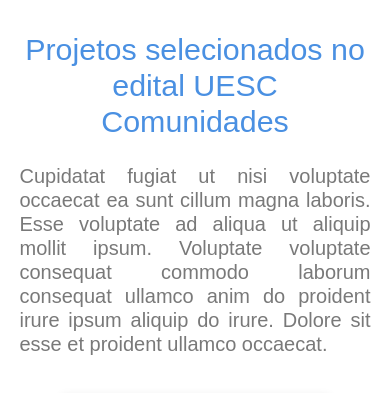
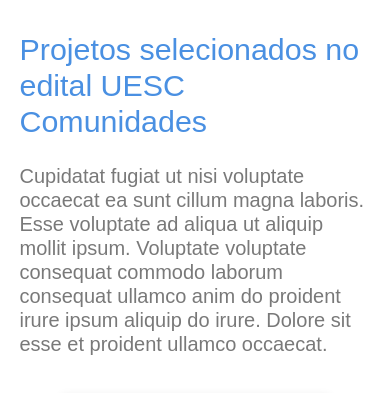
Before and after one commit to NUCOM-PROEX-UESC/UESC-Comunidades, a PHP site: page /uesccomunidades.html in a window 390 px wide. Shown: the part 374-767 px from the top of the page. Run offline with PHP 8.4, Linux system fonts and the light colour scheme; some libraries are stand-ins or nearby versions.

Commit message:
FIX: Corrigindo alguns detalhes do MediaQuery

```diff
--- a/css/uesccomunidade.css
+++ b/css/uesccomunidade.css
@@ -223,6 +223,10 @@
     width: 90vw;
   }
 
+  .corpo_projeto h3 {
+    margin-top: 1rem!important;
+  }
+
   .coordenadores {
     display: flex;
     gap: 5px;
--- a/css/uesccomunidades.css
+++ b/css/uesccomunidades.css
@@ -26,6 +26,7 @@
 @media only screen and (max-width: 768px) {
     .comunidade h2 {
         text-decoration: none;
+        text-align: left;
         width: 90vw;
         font-size: 1.9rem;
         color: #4a90e2; /* Azul mais claro */
@@ -35,7 +36,7 @@
 
     .comunidade h5 {
         width: 90vw;
-        text-align: justify;
+        text-align: left;
     }
 }
 
```
